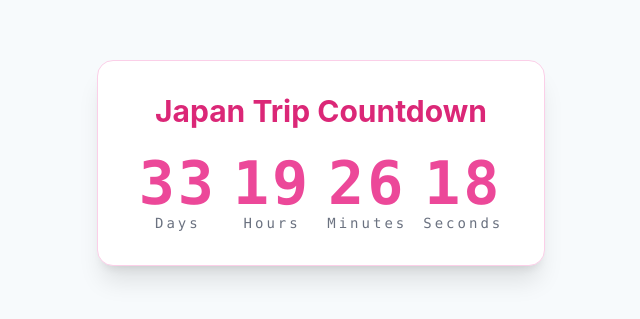
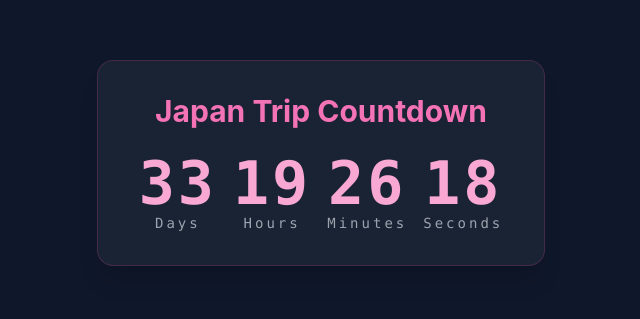
Before and after one commit to Delphi-RTK/notion-countdown-japan, a plain HTML site: page index.html in a window 1280 px wide. Shown: the part 237-556 px from the top of the page, without its empty margins (319-959 px from the left). Drawn offline with nearby package versions, Linux system fonts and the light colour scheme.

Commit message:
Update index.html

```diff
--- a/index.html
+++ b/index.html
@@ -7,41 +7,46 @@
     <!-- Use Tailwind CSS for a modern and responsive design -->
     <script src="https://cdn.tailwindcss.com"></script>
     <style>
-        /* Set a global font and a light background for the body, with a subtle cherry blossom theme */
+        /* Set a global font and a dark background for the body */
         body {
             font-family: 'Inter', sans-serif;
-            background-color: #F7FAFC; /* A very light, soft background color */
+            background-color: #0F172A; /* A very dark background color */
+        }
+        /* Custom translucent style for the countdown card */
+        .translucent-card {
+            background-color: rgba(31, 41, 55, 0.75); /* A semi-transparent dark gray */
+            backdrop-filter: blur(10px); /* Optional: Adds a blur effect for depth */
         }
     </style>
 </head>
-<body class="flex items-center justify-center min-h-screen">
+<body class="flex items-center justify-center min-h-screen text-white">
 
-    <!-- Main container for the countdown widget -->
-    <div class="bg-white p-8 rounded-2xl shadow-xl transform transition-all duration-300 hover:scale-105 w-full max-w-md text-center border border-pink-200">
+    <!-- Main container for the countdown widget with a translucent theme -->
+    <div class="translucent-card p-8 rounded-2xl shadow-xl transform transition-all duration-300 hover:scale-105 w-full max-w-md text-center border border-pink-500/20">
         <!-- The header for the countdown -->
-        <h1 class="text-3xl font-bold mb-6 text-pink-600">Japan Trip Countdown</h1>
+        <h1 class="text-3xl font-bold mb-6 text-pink-400">Japan Trip Countdown</h1>
 
         <!-- The display for the countdown timer -->
-        <div id="countdown-display" class="text-3xl sm:text-5xl lg:text-6xl font-mono tracking-wider font-extrabold text-pink-500 flex justify-center space-x-2 sm:space-x-4">
+        <div id="countdown-display" class="text-3xl sm:text-5xl lg:text-6xl font-mono tracking-wider font-extrabold text-pink-300 flex justify-center space-x-2 sm:space-x-4">
             <!-- Container for Days -->
             <div class="flex flex-col items-center">
                 <span id="days">00</span>
-                <span class="text-sm font-normal text-gray-500">Days</span>
+                <span class="text-sm font-normal text-gray-400">Days</span>
             </div>
             <!-- Container for Hours -->
             <div class="flex flex-col items-center">
                 <span id="hours">00</span>
-                <span class="text-sm font-normal text-gray-500">Hours</span>
+                <span class="text-sm font-normal text-gray-400">Hours</span>
             </div>
             <!-- Container for Minutes -->
             <div class="flex flex-col items-center">
                 <span id="minutes">00</span>
-                <span class="text-sm font-normal text-gray-500">Minutes</span>
+                <span class="text-sm font-normal text-gray-400">Minutes</span>
             </div>
             <!-- Container for Seconds -->
             <div class="flex flex-col items-center">
                 <span id="seconds">00</span>
-                <span class="text-sm font-normal text-gray-500">Seconds</span>
+                <span class="text-sm font-normal text-gray-400">Seconds</span>
             </div>
         </div>
     </div>
@@ -72,7 +77,7 @@
             // If the countdown is over, display a message
             if (distance < 0) {
                 clearInterval(countdownInterval);
-                countdownContainer.innerHTML = '<span class="text-xl sm:text-2xl text-pink-600">🎉 It\'s time to go to Japan! 🎉</span>';
+                countdownContainer.innerHTML = '<span class="text-xl sm:text-2xl text-pink-400">🎉 It\'s time to go to Japan! 🎉</span>';
                 return;
             }
 
```
